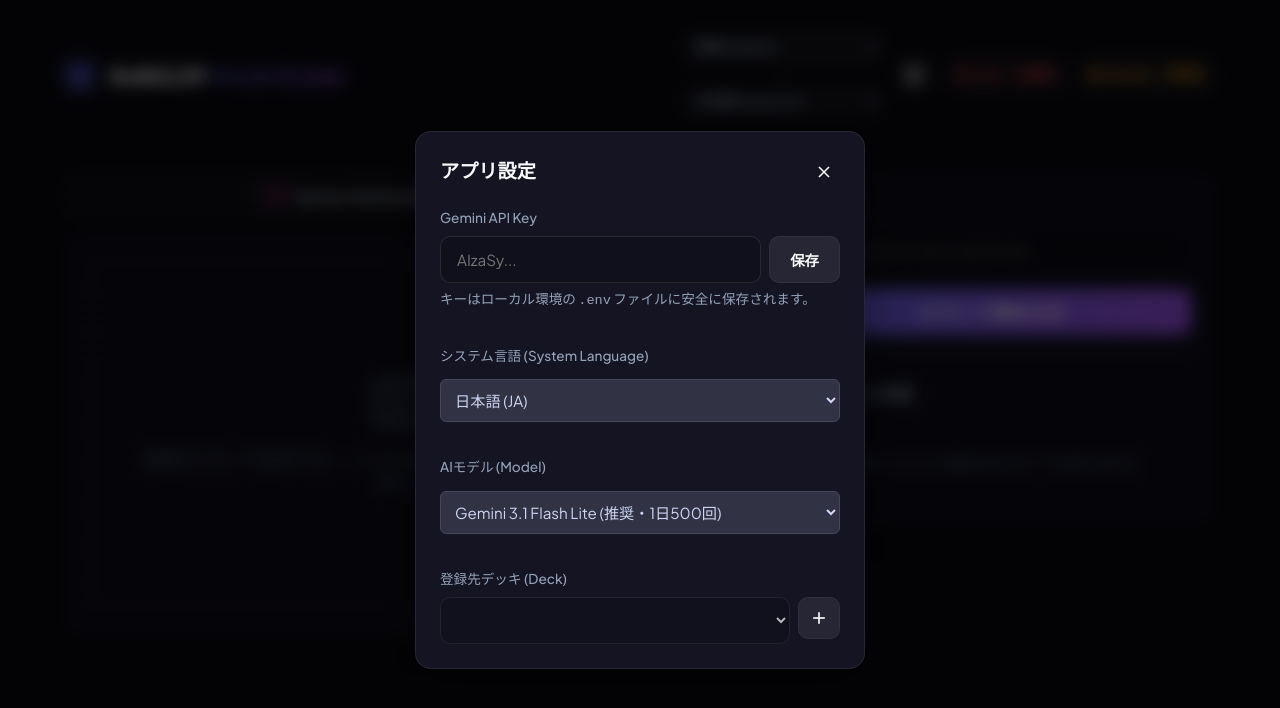
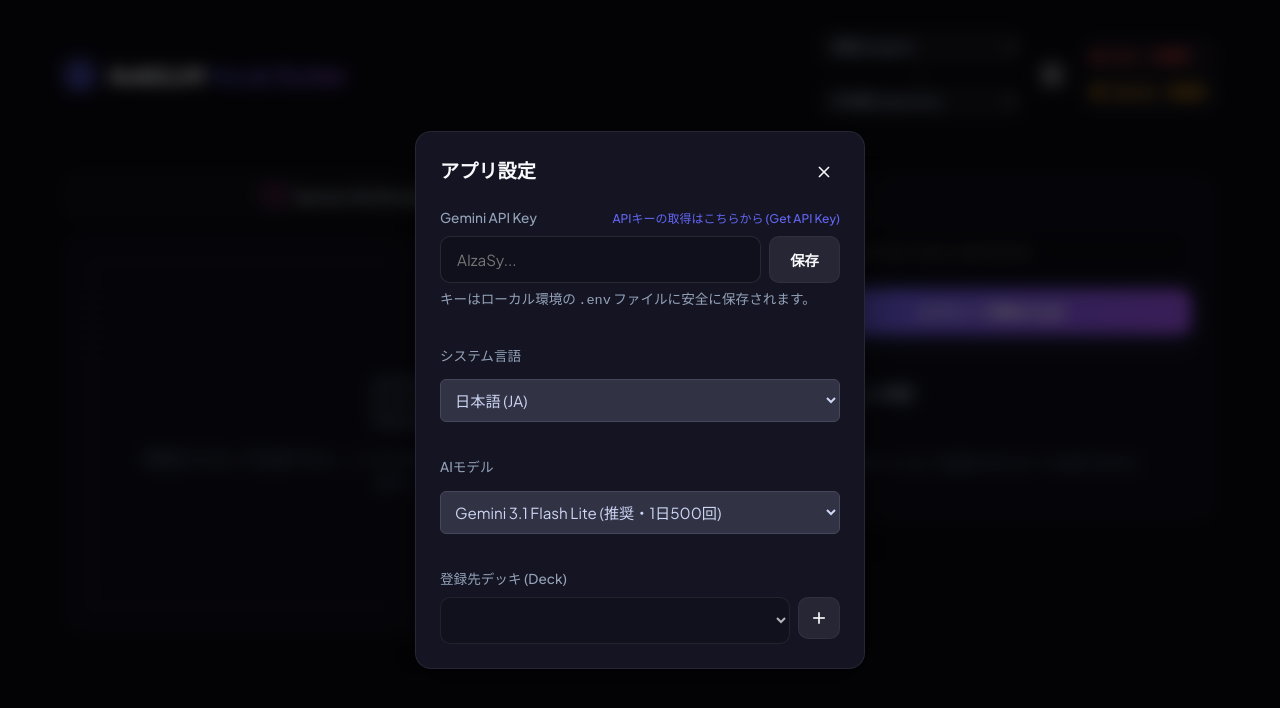
Before and after one commit to MICHICOM/SuguAnki, a website: page packages/frontend/public/index.html in a window 1280 px wide. Both pictures are taken after a click on the button "Settings". Drawn offline with Linux system fonts and the light colour scheme.

Commit message:
Made build command & add URL to GeminiAPI

```diff
--- a/apps/windows/package.json
+++ b/apps/windows/package.json
@@ -24,7 +24,7 @@
     },
     "win": {
       "icon": "build/icon.ico",
-      "target": "nsis"
+      "target": ["nsis", "zip"]
     },
     "extraResources": [
       {
--- a/package.json
+++ b/package.json
@@ -10,7 +10,9 @@
     "start": "npm run start --workspace=@ankillm/backend",
     "dev": "npm run dev --workspace=@ankillm/backend",
     "start:windows": "npm run start --workspace=@ankillm/windows",
-    "build:windows": "npm run build --workspace=@ankillm/windows"
+    "build:windows": "npm run build --workspace=@ankillm/windows && node -e \"const fs=require('fs'); fs.mkdirSync('Builds', {recursive:true}); fs.copyFileSync('apps/windows/dist/AnkiLLM Setup 1.0.0.exe', 'Builds/AnkiLLM Setup 1.0.0.exe'); fs.copyFileSync('apps/windows/dist/AnkiLLM-1.0.0-win.zip', 'Builds/AnkiLLM-1.0.0-win.zip'); console.log('✅ Windows Builds (.exe and .zip) saved to ./Builds directory');\"",
+    "build:android": "cd apps/mobile && npx cap sync android && cd android && .\\gradlew.bat assembleDebug && cd ../../../ && node -e \"const fs=require('fs'); fs.mkdirSync('Builds', {recursive:true}); fs.copyFileSync('apps/mobile/android/app/build/outputs/apk/debug/app-debug.apk', 'Builds/AnkiLLM-Android-v1.0.0.apk'); console.log('✅ Android Build saved to ./Builds directory');\"",
+    "build:all": "npm run build:windows && npm run build:android"
   },
   "devDependencies": {
     "7zip-bin": "^5.2.0"
--- a/packages/frontend/public/app.js
+++ b/packages/frontend/public/app.js
@@ -33,6 +33,12 @@ const languageNames = {
 
 const translations = {
   ja: {
+    app_lang_label: "システム言語",
+    model_label: "AIモデル",
+    get_api_key: "APIキーの取得はこちらから (Get API Key)",
+    model_31_lite: "Gemini 3.1 Flash Lite (推奨・1日500回)",
+    model_25_flash: "Gemini 2.5 Flash (1日20回)",
+    model_35_flash: "Gemini 3.5 Flash (最新・1日20回)",
     settings: "デッキ設定",
     settings_title: "アプリ設定",
     save: "保存",
@@ -93,6 +99,12 @@ const translations = {
     toast_add_error: "登録エラー: "
   },
   en: {
+    app_lang_label: "System Language",
+    model_label: "AI Model",
+    get_api_key: "Get API Key Here",
+    model_31_lite: "Gemini 3.1 Flash Lite (Recommended, 500/day)",
+    model_25_flash: "Gemini 2.5 Flash (20/day)",
+    model_35_flash: "Gemini 3.5 Flash (Latest, 20/day)",
     settings: "Deck Settings",
     settings_title: "App Settings",
     save: "Save",
--- a/packages/frontend/public/index.html
+++ b/packages/frontend/public/index.html
@@ -252,7 +252,10 @@
       </div>
 
       <div class="api-key-box">
-        <label for="gemini-key-input">Gemini API Key</label>
+        <div style="display: flex; justify-content: space-between; align-items: baseline;">
+          <label for="gemini-key-input" style="margin-bottom: 8px;">Gemini API Key</label>
+          <a href="https://aistudio.google.com/api-keys" target="_blank" style="font-size: 0.75rem; color: var(--accent-primary); text-decoration: none; font-weight: 500;" data-i18n="get_api_key">APIキーの取得はこちらから (Get API Key)</a>
+        </div>
         <div class="input-with-button">
           <input type="password" id="gemini-key-input" placeholder="AIzaSy...">
           <button id="save-key-btn" class="btn btn-secondary" data-i18n="save">保存</button>
@@ -269,11 +272,11 @@
       </div>
 
       <div class="api-key-box" style="margin-top: 15px;">
-        <label for="model-select">AIモデル (Model)</label>
+        <label for="model-select" data-i18n="model_label">AIモデル (Model)</label>
         <select id="model-select" style="width: 100%; margin-top: 5px; padding: 10px; background: #313244; color: #cdd6f4; border: 1px solid #45475a; border-radius: 6px;">
-          <option value="gemini-3.1-flash-lite">Gemini 3.1 Flash Lite (推奨・1日500回)</option>
-          <option value="gemini-2.5-flash">Gemini 2.5 Flash (1日20回)</option>
-          <option value="gemini-3.5-flash">Gemini 3.5 Flash (最新・1日20回)</option>
+          <option value="gemini-3.1-flash-lite" data-i18n="model_31_lite">Gemini 3.1 Flash Lite (推奨・1日500回)</option>
+          <option value="gemini-2.5-flash" data-i18n="model_25_flash">Gemini 2.5 Flash (1日20回)</option>
+          <option value="gemini-3.5-flash" data-i18n="model_35_flash">Gemini 3.5 Flash (最新・1日20回)</option>
         </select>
       </div>
 
--- a/packages/frontend/public/style.css
+++ b/packages/frontend/public/style.css
@@ -138,14 +138,15 @@ html, body {
 
 .status-bar {
   display: flex;
-  gap: 0.75rem;
+  flex-direction: column;
+  gap: 0.4rem;
 }
 
 .status-badge {
   display: flex;
   align-items: center;
   gap: 0.5rem;
-  padding: 0.375rem 0.75rem;
+  padding: 0.25rem 0.6rem;
   border-radius: 50px;
   font-size: 0.8rem;
   font-weight: 600;
```
Also changed, not shown: 1 other file.
